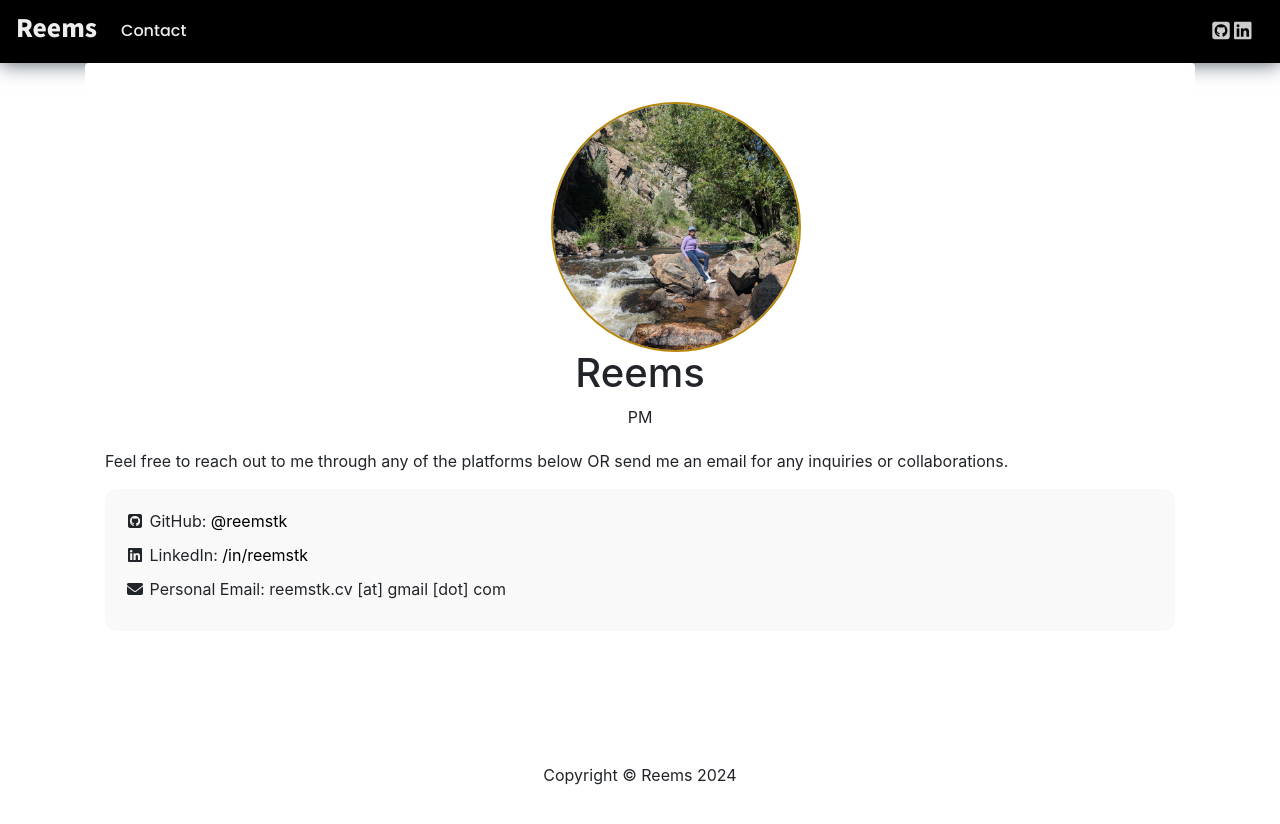
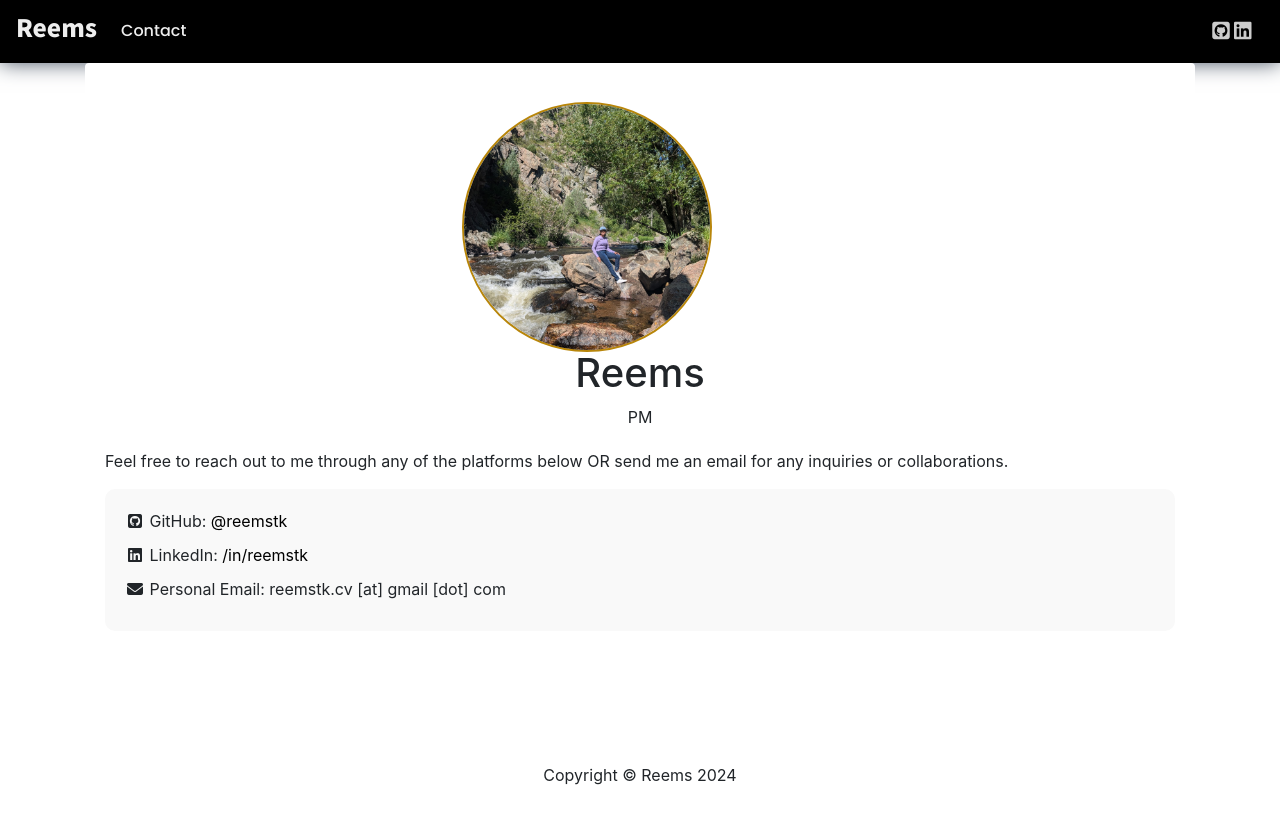
Before and after one commit to reemstk/reemstk.github.io, a Jekyll site: the page built from contact.md, in a window 1280 px wide. Shown: the top 824 px of the page. Built offline with Jekyll 4.4.1, drawn with Linux system fonts in a browser that asks for light colours; nearby versions of some CDN libraries; comment, search, counter and statistics services are not loaded.

Commit message:
Update contact.html

```diff
--- a/_layouts/contact.html
+++ b/_layouts/contact.html
@@ -9,7 +9,7 @@ last-updated: 2024-07-16 10:12 AM
     <!-- Profile Section -->
     <div class="profile-section" style="text-align:center; margin-bottom:20px;">
         <!-- Profile Image -->
-        <div class="flip-box offset-md-5 offset-lg-5">
+        <div class="flip-box offset-md-4 offset-lg-4">
   <div class="flip-box-inner">
     <div class="flip-box-front">
         <img src="/assets/img/avatar/me.jpg" alt="Reems" class="img-contact"/>
```
